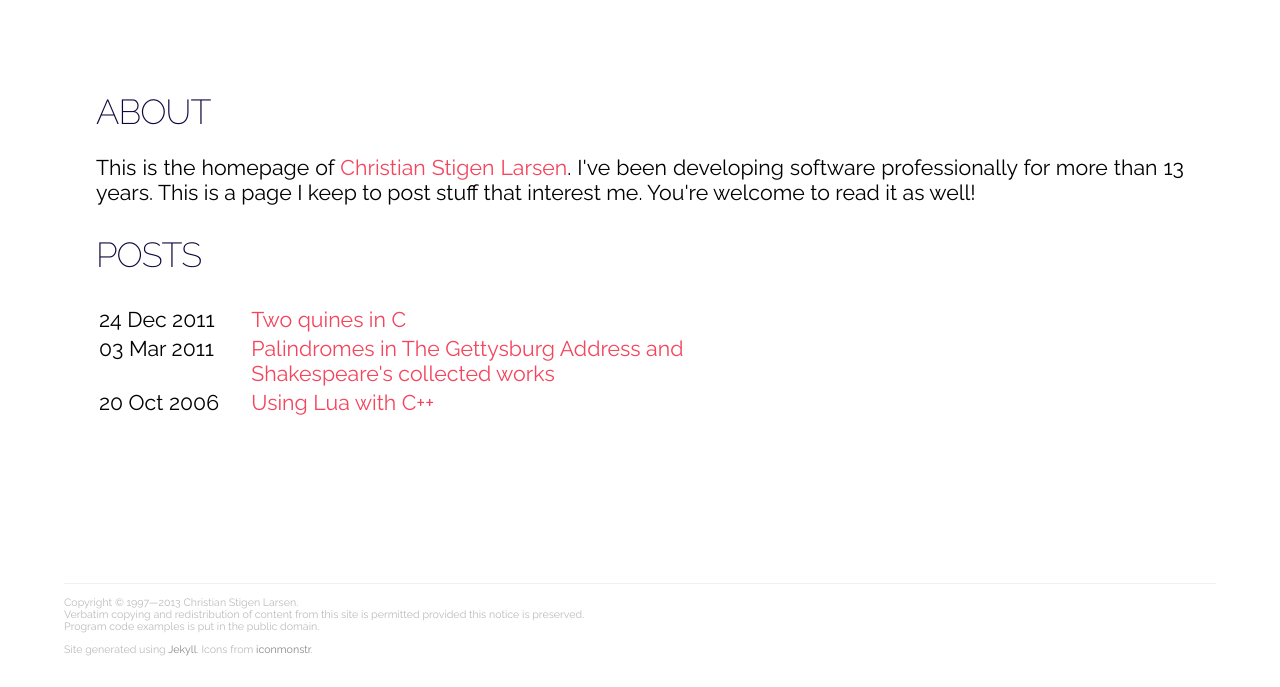
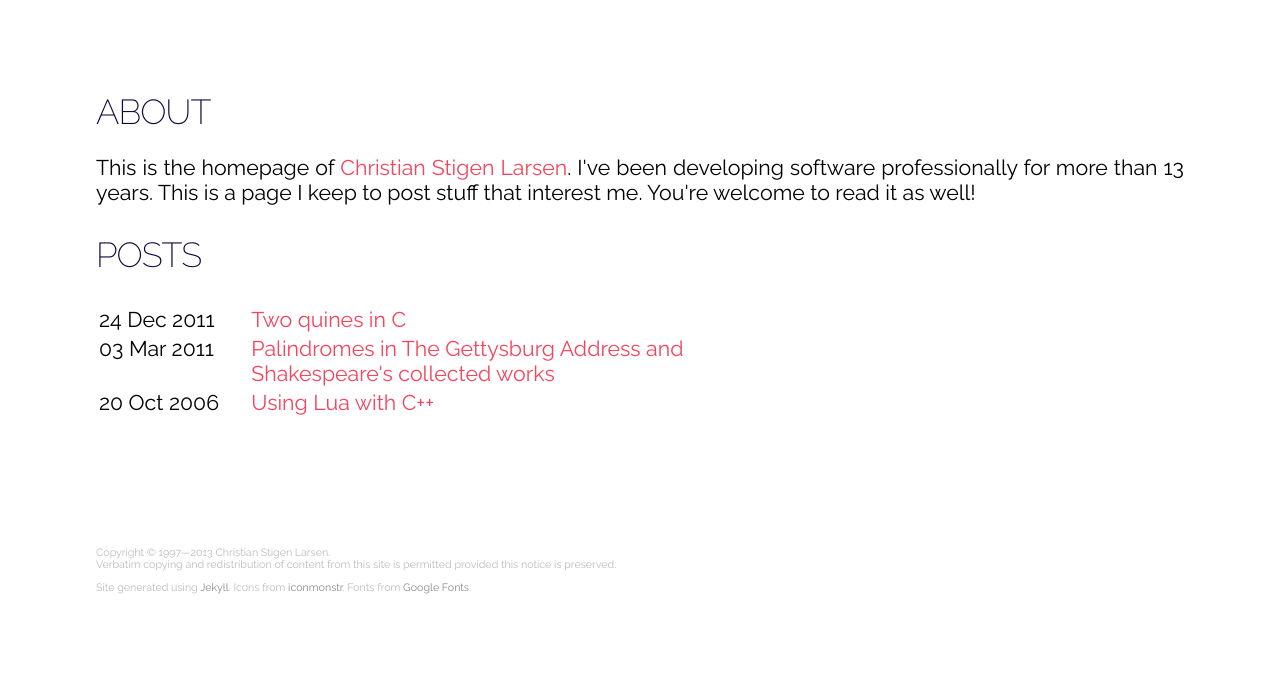
Before and after one commit to cslarsen/csl.name, a Jekyll site: the page built from index.html, in a window 1280 px wide. Shown: the part 340-1027 px from the top of the page. Built offline with Jekyll 4.4.1, drawn with Linux system fonts in a browser that asks for light colours; Markdown is read by kramdown in place of the engine named in the settings; after the commit the page ends 965 px from its top, so only the background shows below that.

Commit message:
Minor fixes

```diff
--- a/_layouts/default.html
+++ b/_layouts/default.html
@@ -13,32 +13,33 @@
 
   </head>
   <body>
-    <div id="header">
-      <span class="button"><a href="/"><img src="/gfx/icon-home.png" alt="Articles"/></a></span>
-      <span class="button"><a href="mailto:Christian%20Stigen%20Larsen%20<{{ site.email }}>"><img src="/gfx/icon-email.png" alt="Email"/></a></span>
-      <span class="button"><a href="{{ site.github }}"><img src="/gfx/icon-github.png" alt="GitHub"/></a></span>
-      <span class="button"><a href="{{ site.twitter }}"><img src="/gfx/icon-twitter.png" alt="Twitter" /></a></span>
-      <span class="button"><a href="{{ site.linkedin }}"><img src="/gfx/icon-linkedin.png" alt="LinkedIn"/></a></span>
-      <span class="button"><a href="{{ site.facebook }}"><img src="/gfx/icon-facebook.png" alt="Facebook"/></a></span>
-      <span class="button"><a href="{{ site.googleplus }}"><img src="/gfx/icon-google+.png" alt="Google+"/></a></span>
-    </div>
+    <nav id="header">
+      <ul>
+        <li><a href="/"><img src="/gfx/icon-home.png" alt="Articles"/></a></li>
+        <li><a href="mailto:Christian%20Stigen%20Larsen%20<{{ site.email }}>"><img src="/gfx/icon-email.png" alt="Email"/></a></li>
+        <li><a href="{{ site.github }}"><img src="/gfx/icon-github.png" alt="GitHub"/></a></li>
+        <li><a href="{{ site.twitter }}"><img src="/gfx/icon-twitter.png" alt="Twitter" /></a></li>
+        <li><a href="{{ site.linkedin }}"><img src="/gfx/icon-linkedin.png" alt="LinkedIn"/></a></li>
+        <li><a href="{{ site.facebook }}"><img src="/gfx/icon-facebook.png" alt="Facebook"/></a></li>
+        <li><a href="{{ site.googleplus }}"><img src="/gfx/icon-google+.png" alt="Google+"/></a></li>
+      </ul>
+    </nav>
 
     <div id="main-content">
       {{ content }}
     </div>
 
-    <div id="footer">
-      <hr/>
+    <footer>
       <p>
       Copyright &copy; 1997&mdash;2013 Christian Stigen Larsen.<br/>
       Verbatim copying and redistribution of content from this site is
       permitted provided this notice is preserved.<br/>
-      Program code examples is put in the public domain.
       </p>
       <p>
       Site generated using <a href="http://jekyllrb.com">Jekyll</a>.
       Icons from <a href="http://iconmonstr.com">iconmonstr</a>.
+      Fonts from <a href="http://www.google.com/fonts">Google Fonts</a>.
       </p>
-    </div>
+    </footer>
   </body>
 </html>
--- a/css/main.css
+++ b/css/main.css
@@ -67,24 +67,18 @@
 .post-body {
 }
 
-#footer {
+footer {
   color: #bbb;
   font-size: 8pt;
-  background-color: white;
-  padding: 6em;
+  padding: 0em;
+  padding-left: 9em;
+  padding-top: 2em;
   padding-bottom: 2em;
   margin: 0 auto;
 }
 
-#footer a {
+footer a {
   color: #888;
-}
-
-#footer hr {
-  color: #ddd;
-  height: 1px;
-  border: none;
-  border-top: #f0f0f0 1px solid;
 }
 
 #main-content {
@@ -108,6 +102,16 @@
   background-color: #eee;
   color: #333;
   width: 100%;
+}
+
+nav ul {
+  margin:0em;
+  padding:0em;
+}
+
+nav ul li {
+  display: inline;
+  margin-right: 2em;
 }
 
 #header a {
```
